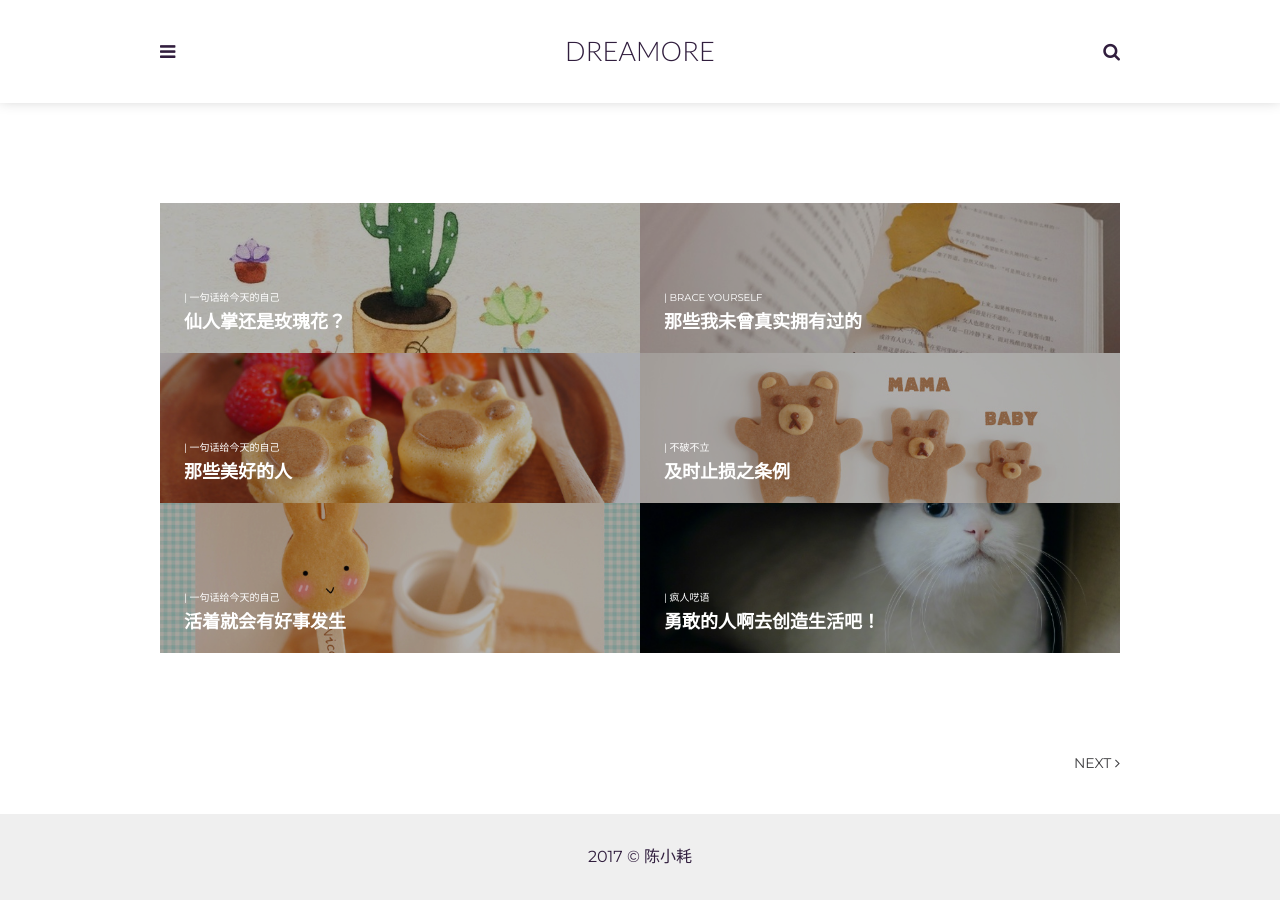
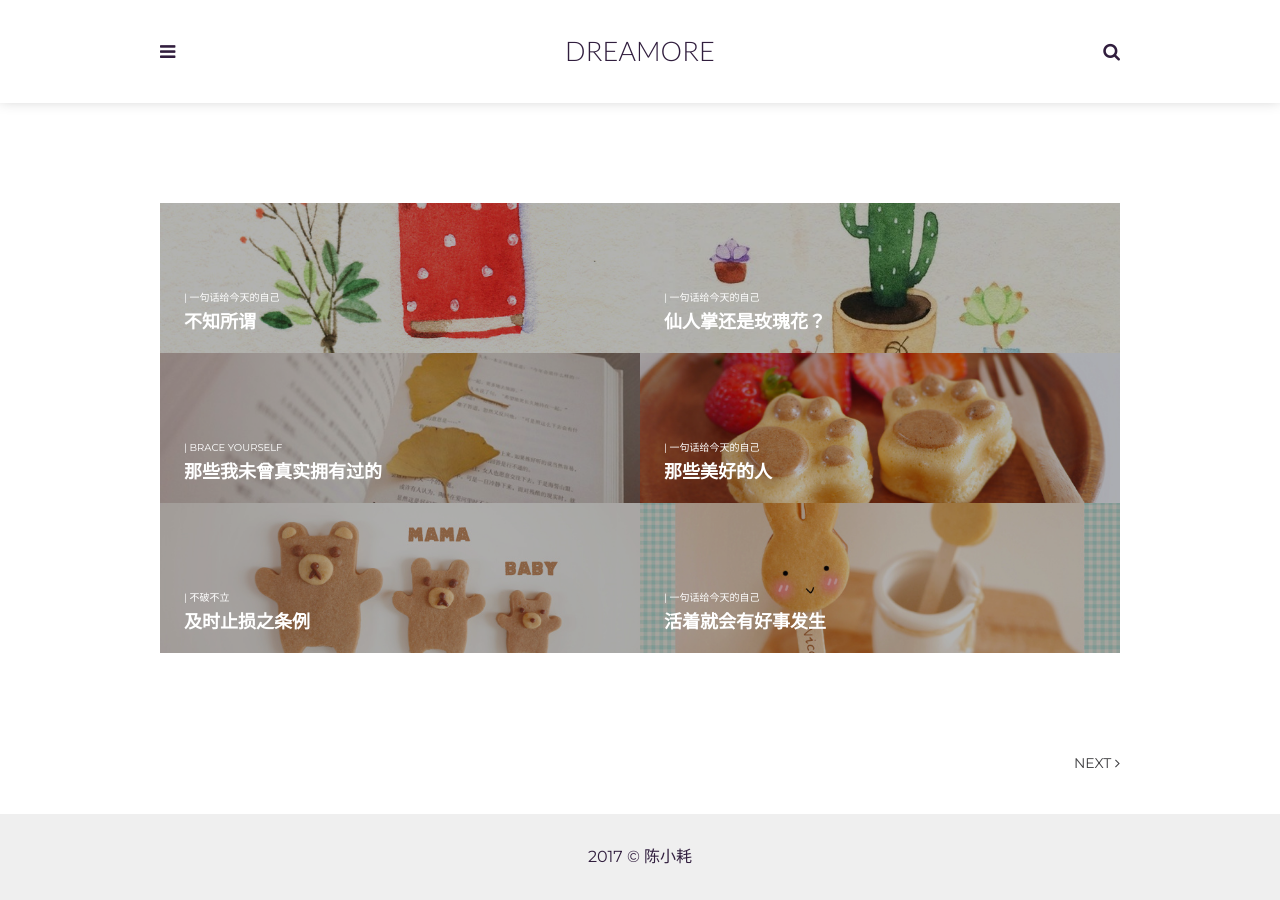
Before and after one commit to CJHdreamore/DreamoreBlog, a Jekyll site: the page built from index.html, in a window 1280 px wide. Built offline with Jekyll 4.4.1, drawn with Linux system fonts in a browser that asks for light colours; the list of posts is cut into pages by our own code; some of the changed lines change nothing that is shown.

Commit message:
今天的博文

```diff
--- a/_includes/head.html
+++ b/_includes/head.html
@@ -5,7 +5,7 @@
 	<meta http-equiv="X-UA-Compatible" content="IE=edge">
 	<meta name="viewport" content="width=device-width, initial-scale=1, maximum-scale=1">
 	<meta property="og:image" content="">
-	<link rel="shortcut icon" href="{{ "/assets/img/favicon/favicon.ico" | prepend: site.baseurl }}" type="image/x-icon">
+	<link rel="shortcut icon" href="{{ "/assets/img/favicon/favicon-2.ico" | prepend: site.baseurl }}" type="image/x-icon">
 	<!-- Chrome, Firefox OS and Opera -->
 	<meta name="theme-color" content="#311e3e">
 	<!-- Windows Phone -->
--- /dev/null
+++ b/_posts/2017-11-21-hungrytoday.mdown
@@ -0,0 +1,32 @@
+---
+layout: post
+title: 不知所谓
+img: book.jpg
+date: 2017-11-21
+categories: life
+tags: [一句话给今天的自己]
+author: 陈小耗
+---
+
+每天清晨我告诉自己：你只要认真地用心地去做事，一定会慢慢地解决掉现在面临的任何困境。
+
+但是往往琐碎的生活总会一点点冲淡早起时的壮志凌云，以至于到夜晚的此刻，我又觉得，今天似乎做的太少了。
+
+我想，我不能给自己这样消极的心理暗示。
+
+就算的确每天有很多时光是被自己fiddle掉了，但总能提炼出一些收获吧。希望能在每天给自己的一句话前，列出三件觉得自己今天做的不错/有收获的事吧。
+
+① 简单地写了一下开题报告中的国内外背景，对自己的课题认识又近了千分之一吧，哈哈。
+
+② 给小侄子买了稻香村，并且忍住了自己今天没吃！（最多，最多只能当早餐吃）
+
+③ 因为想要更好地理解建站，所以想稍微了解一下HTML5语法，于是去Udacity上看有无课程。
+结果真的有诶！而且非常幸运地发现这个老师一口流利的英文非常非常好听。有时候我真的太任性，也许是无用功吧。但是我想我就是为了听这个老师的声音，我也会学完这个课程。
+
+  稍微弄懂了一些语法，就发现能更好的理解repository中关于head.html,header.html的设置了。
+  我更换了网站的favicon(图标)，它现在也是一只耗子了^_^
+
+
+然后一句话给今天的自己：
+
+耗子，你有没有想过，每天做一件，自己不敢/从未做过的小事？
```
Also changed, not shown: assets/img/favicon/favicon-1.ico (added), assets/img/favicon/favicon-2.ico (added), assets/img/favicon/favicon-3.ico (added), assets/img/favicon/favicon.ico (deleted), assets/img/haozi_2.jpg (added), assets/img/耗子.png (added), 1 other file.
